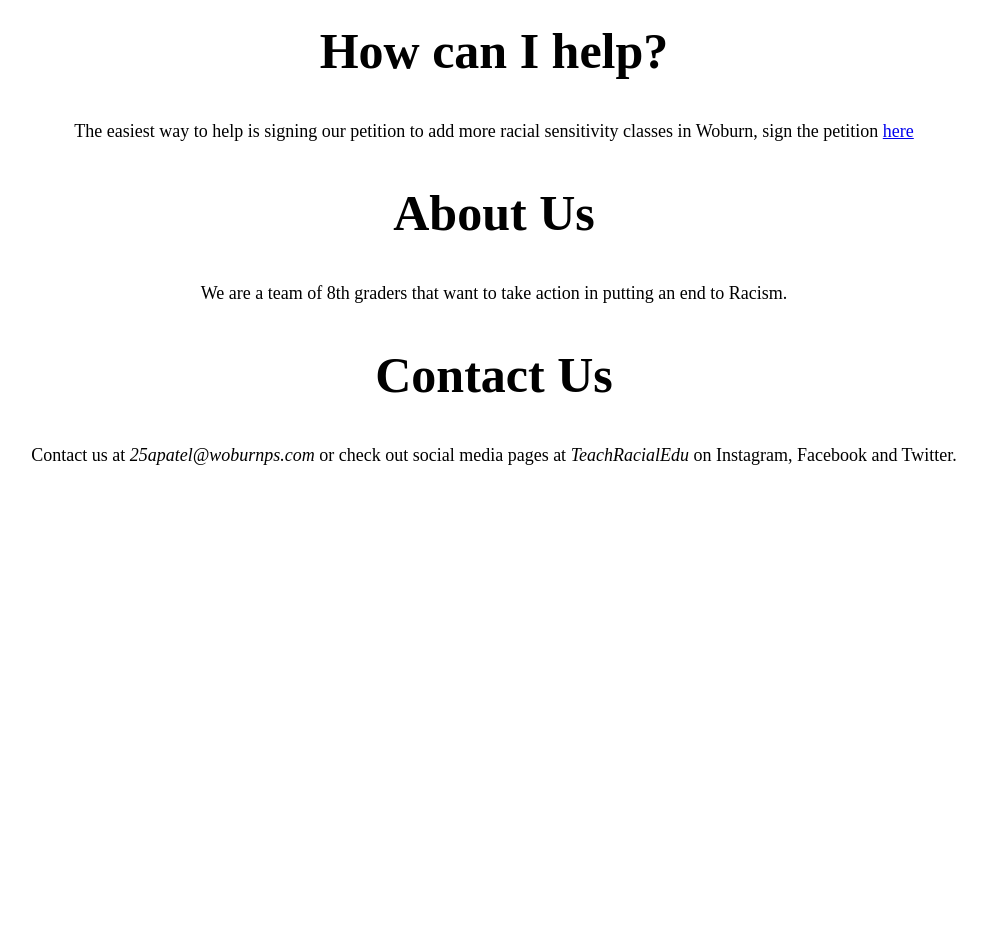
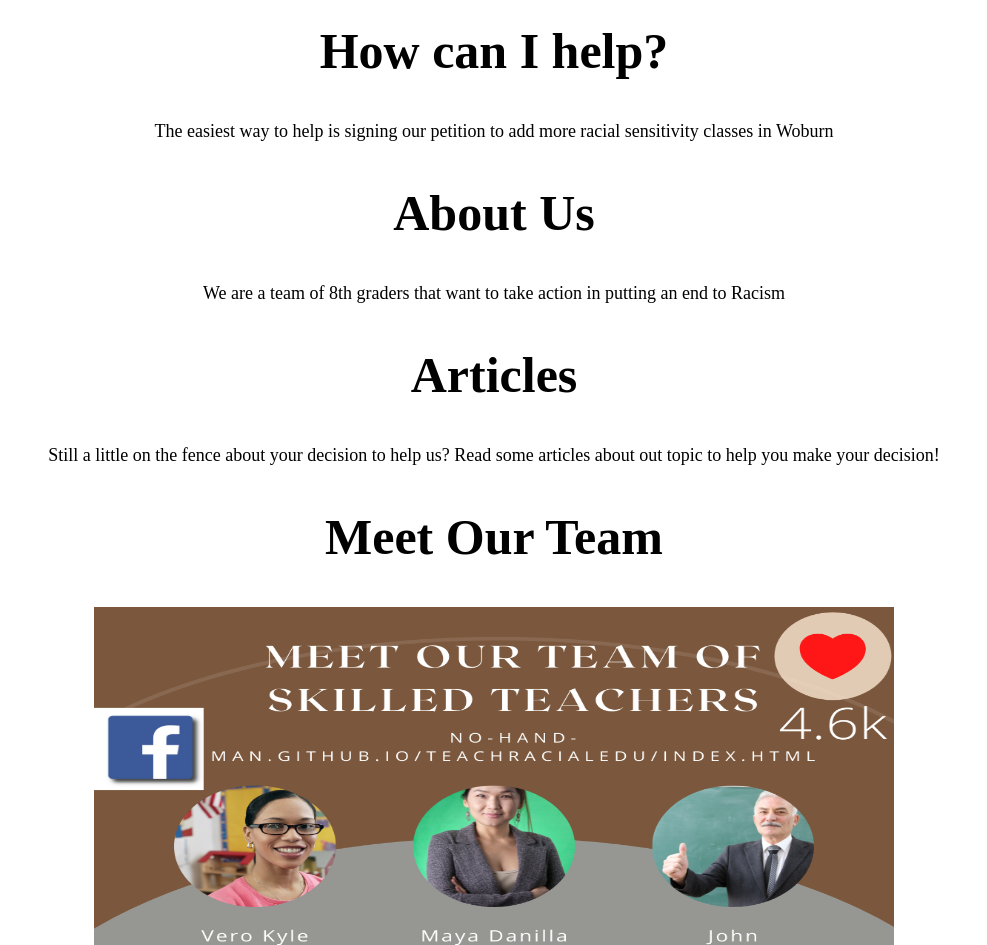
Before and after one commit to No-Hand-Man/TeachRacialEdu, a plain HTML site: page index.html in a window 1280 px wide. Shown: the part 920-1865 px from the top of the page, without its empty margins (146-1133 px from the left). Before the commit the page ends 1448 px from the top, so only its background shows below. Drawn offline with Linux system fonts and the light colour scheme.

Commit message:
Update index.html

```diff
--- a/index.html
+++ b/index.html
@@ -51,16 +51,17 @@ h2 {
 <img src="Civility-Cracked-Hands.jpeg" alt="HandShakey" style="width:800px;height:600px" class="center">
 
 <h2>How can I help?</h2>
-<p>The easiest way to help is signing our petition to add more racial sensitivity classes in Woburn, sign the petition <a href="https://www.change.org/p/everyone-racial-sensitivity-training?utm_content=cl_sharecopy_29286534_en-US%3A4&recruiter=1164210621&utm_source=share_petition&utm_medium=copylink&utm_campaign=tap_basic_share">here</a> </p>
+<p>The easiest way to help is signing our petition to add more racial sensitivity classes in Woburn</p>
 
 <h2>About Us</h2>
-<p>We are a team of 8th graders that want to take action in putting an end to Racism.</p>
+<p>We are a team of 8th graders that want to take action in putting an end to Racism</p>
 
-<h2>Contact Us</h2>
+<h2>Articles</h2>
+<p>Still a little on the fence about your decision to help us? Read some articles about out topic to help you make your decision! </p>
 
-<p>Contact us at <i>25apatel@woburnps.com</i> or check out social media pages at <i>TeachRacialEdu</i> on Instagram, Facebook and Twitter.</p>
-<br>
-<br>
+
+<h2>Meet Our Team</h2>
+<img src="E.png" alt="Peeps" style="width:800px;height:600px" class="center">
 
 </body>
 </html>
```
